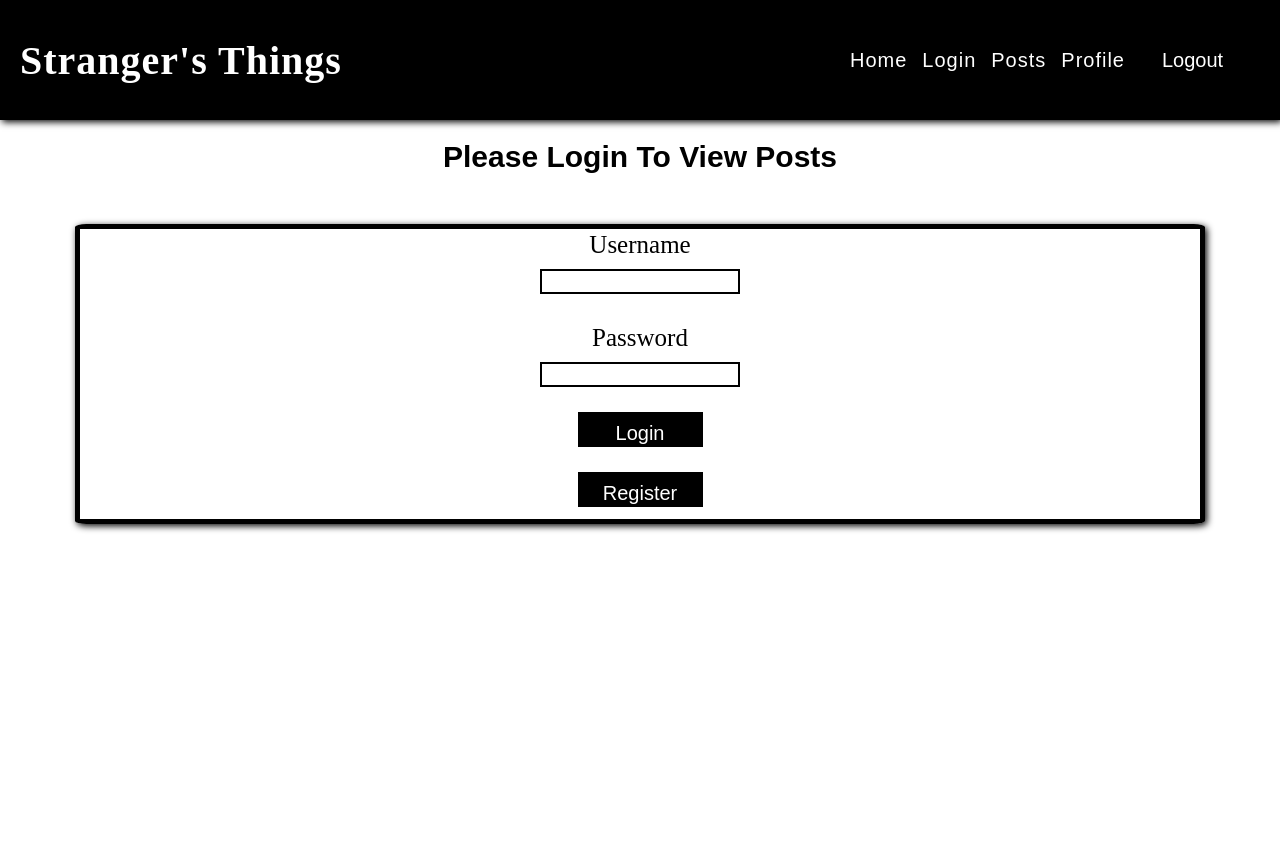
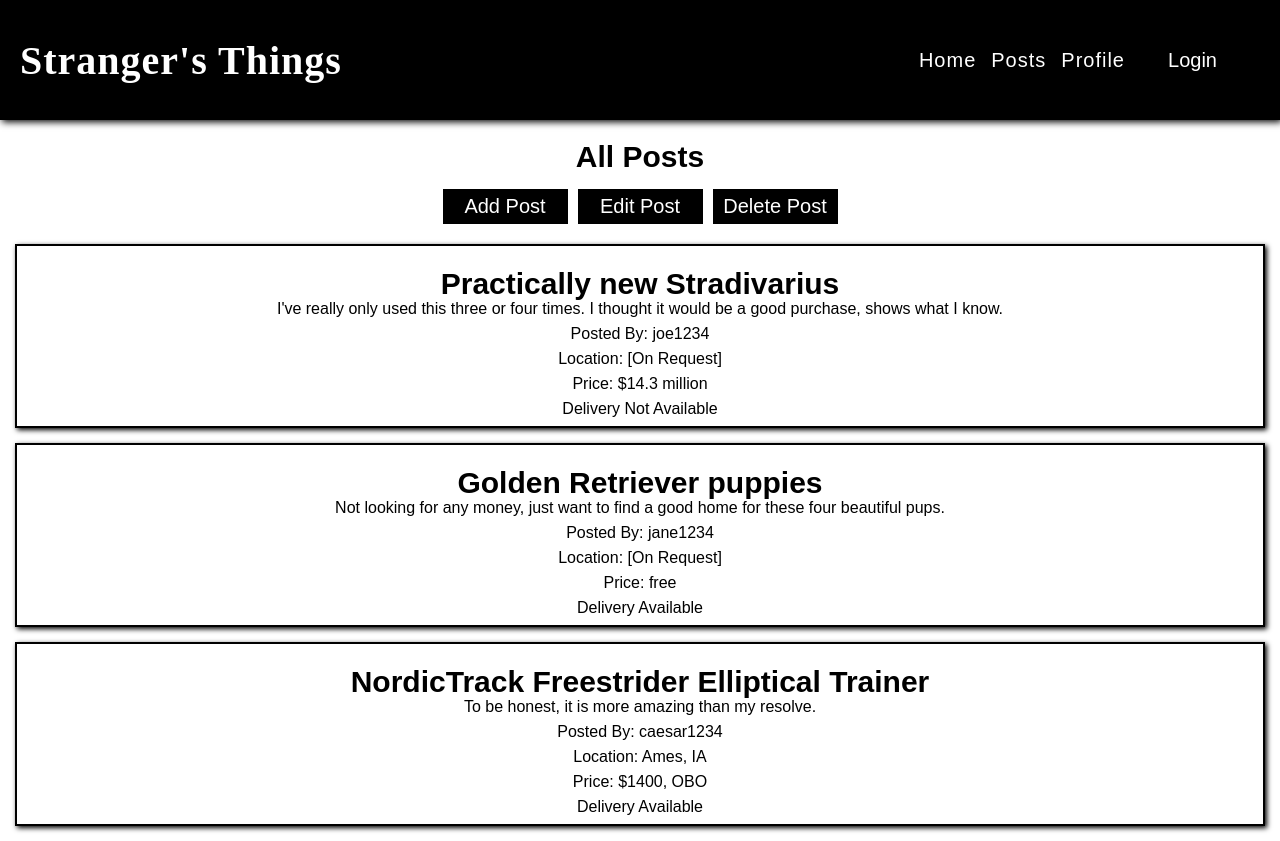
Before and after one commit to jbourg4364/strangers-things, a React (Create React App) app: page /posts in a window 1280 px wide. Before the commit the page ends 800 px from the top, so only its background shows below. Built offline with nearby package versions, Linux system fonts and the light colour scheme; a web font is replaced by a local one.

Commit message:
login/logout functionality

```diff
--- a/src/components/App.js
+++ b/src/components/App.js
@@ -13,10 +13,13 @@ const App = () => {
     const [location, setLocation] = useState('');
     const [price, setPrice] = useState('');
 
+    // useEffect(() => {
+    //     <Header />
+    // }, [isLoggedIn])
 
     return (
         <div id='App'>
-            <Header token={token} setToken={setToken} setIsLoggedIn={setIsLoggedIn}/>
+            <Header token={token} setToken={setToken} isLoggedIn={isLoggedIn} setIsLoggedIn={setIsLoggedIn}/>
             <Routes>
                 <Route path='/' element={<Home user={user} />} />
                 <Route path='/login' element={<Login user={user} setUser={setUser} token={token} setToken={setToken} isLoggedIn={isLoggedIn} setIsLoggedIn={setIsLoggedIn} />} />
--- a/src/components/Header.jsx
+++ b/src/components/Header.jsx
@@ -1,21 +1,45 @@
 import React from 'react';
-import { NavLink } from 'react-router-dom'
+import { NavLink, Navigate, useNavigate } from 'react-router-dom'
 import './Header.css';
 
-const Header = ({token, setToken, setIsLoggedIn}) => {
+
+
+
+const Header = ({token, setToken, isLoggedIn, setIsLoggedIn}) => {
+    const navigate = useNavigate();
+
+
     return (
         <div id='header'>
             <h1>Stranger's Things</h1>
             <nav>
+                <>
                 <NavLink to="/">Home</NavLink>
-                <NavLink to="/login">Login</NavLink>
+                {/* <NavLink to="/login">Login</NavLink> */}
                 <NavLink to="/posts">Posts</NavLink>
                 <NavLink to="/profile">Profile</NavLink>
-                <button onClick={()=>{
+                </>
+                { isLoggedIn ?
+                (<button onClick={()=>{
+                    localStorage.removeItem('token');
                     setToken('');
                     setIsLoggedIn(false);
                     console.log(token);
-                }}>Logout</button>
+                    navigate('./login');
+                }}>Logout</button> )
+                :
+                (<button onClick={()=>{
+                    // if (token !== '') {
+                    //     // setIsLoggedIn(true);
+                    //     // console.log(token);
+                    //     navigate('./login');
+                    // } else {
+
+                        navigate('./login');
+                    // }
+                }}>Login</button>
+                )
+                }
 
             </nav>
         </div>
--- a/src/components/Login.jsx
+++ b/src/components/Login.jsx
@@ -28,7 +28,7 @@ const Login = ({isLoggedIn, setIsLoggedIn, token, setToken, user, setUser}) => {
         }
         setUsername('');
         setPassword('');
-        navigate('/me')
+        navigate('/posts')
     }
 
     const handleRegister = async (event) => {
--- a/src/components/Posts.jsx
+++ b/src/components/Posts.jsx
@@ -21,8 +21,8 @@ const Posts = ({posts, setPosts, isLoggedIn, setIsLoggedIn, user, token, setToke
     const navigate = useNavigate();
     return (
         <>
-           {isLoggedIn ? (
-            <>
+
+
            <h2>All Posts</h2>
            <div className="buttons">
                 <button onClick={() => {
@@ -51,14 +51,7 @@ const Posts = ({posts, setPosts, isLoggedIn, setIsLoggedIn, user, token, setToke
                    )
 
 
-           })} </>
-           ) : (
-            <>
-            <h2>Please Login To View Posts</h2>
-            <Login/>
-            </>
-           )
-           }
+           })}
 
         </>
     )
```
